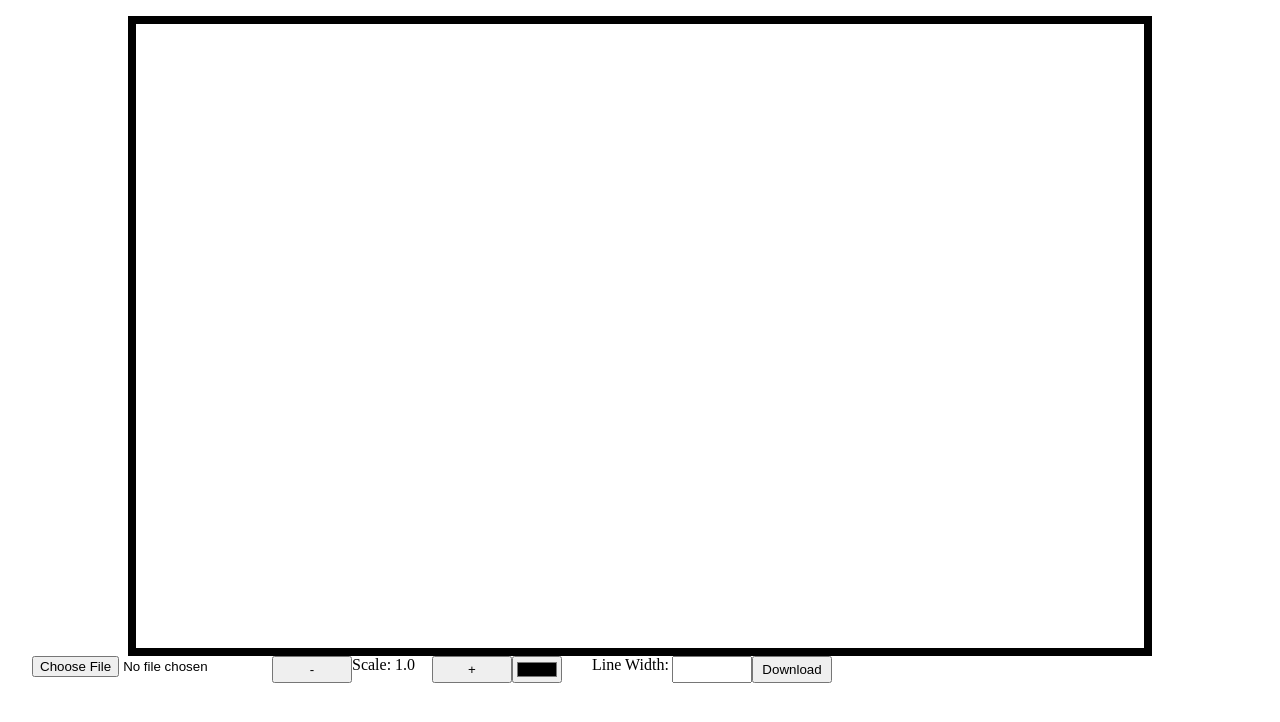
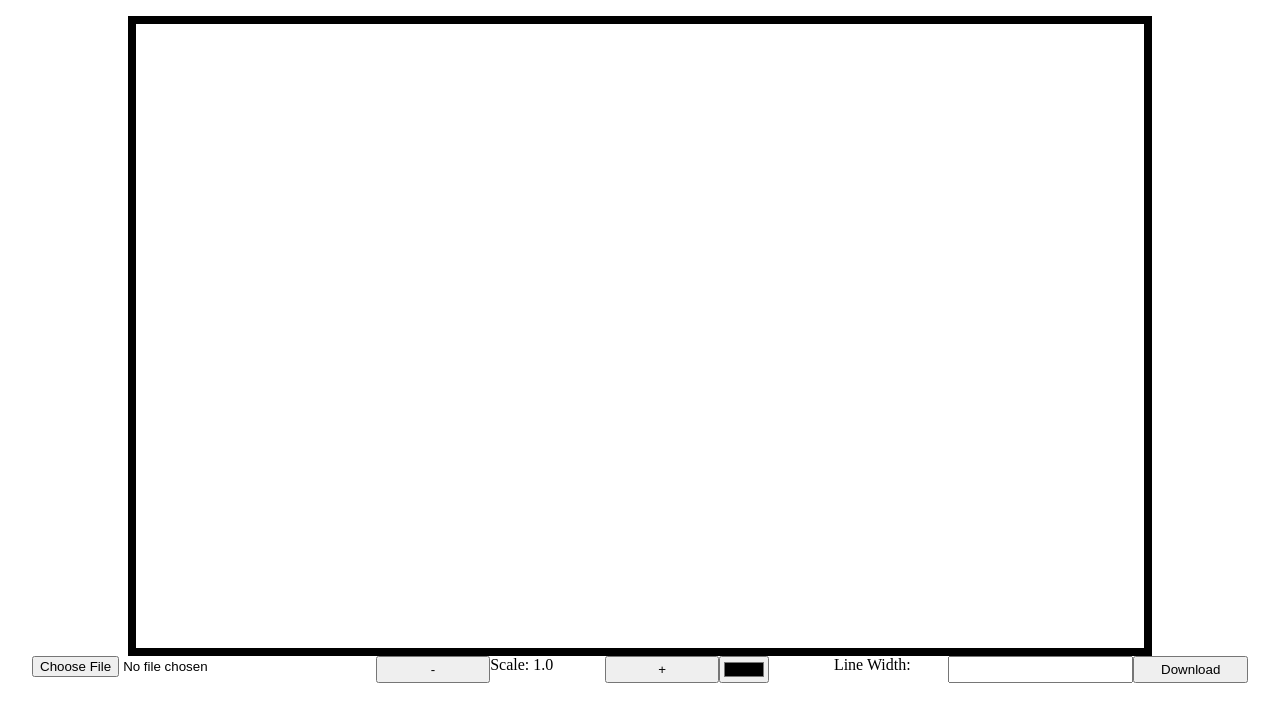
Before and after one commit to JackGlenn/ImageEditor, a React (Vite) app: page / in a window 1280 px wide. Shown: the top 722 px of the page. Built offline with nearby package versions, Linux system fonts and the light colour scheme.

Commit message:
simple grid changes

```diff
--- a/src/index.css
+++ b/src/index.css
@@ -51,7 +51,7 @@ body {
 .tools {
     display: grid;
     grid-template-rows: 1;
-    grid-template-columns: repeat(10, 5rem);
+    grid-template-columns: repeat(10, 1fr);
     padding-left: 2rem;
     padding-right: 2rem;
 }
```
